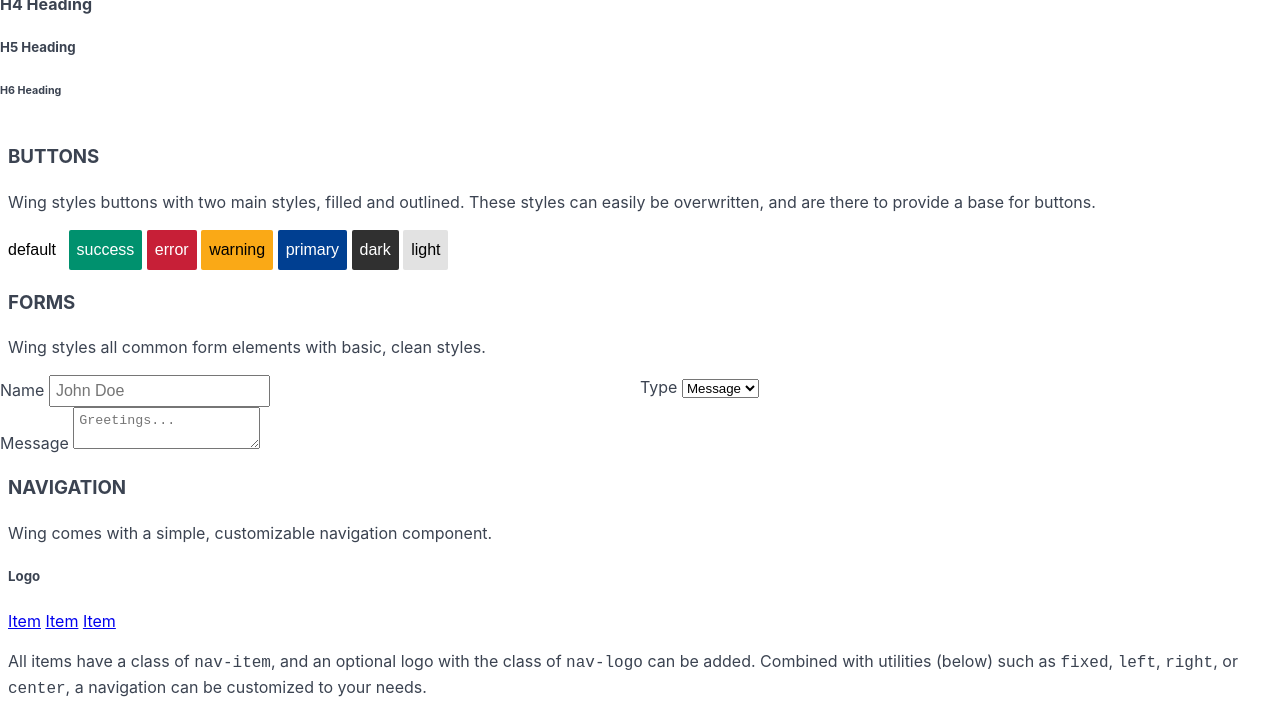
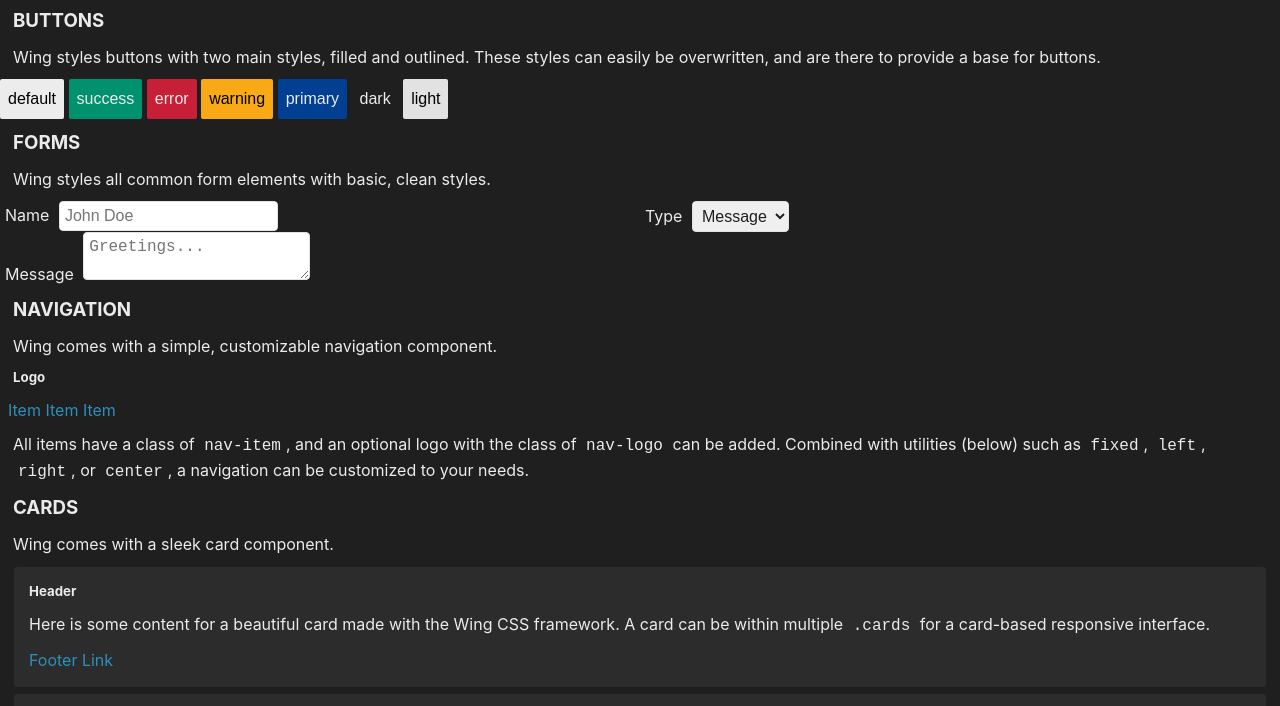
Before and after one commit to simone98dm/gruff-css, a website: page index.html in a window 1280 px wide. Shown: the part 425-1131 px from the top of the page. Drawn offline with Linux system fonts and the light colour scheme.

Commit message:
Fix vars references, improve dark mode, add typography

```diff
--- a/index.html
+++ b/index.html
@@ -7,7 +7,7 @@
     <title>Document</title>
     <link rel="stylesheet" href="dist/gruff.css" />
   </head>
-  <body>
+  <body class="dark">
     <div class="container">
       <div>
         <h3 class="header">GUIDE</h3>
--- a/src/base.scss
+++ b/src/base.scss
@@ -1,9 +1,10 @@
 @import "config";
+@import "margin";
 @import "card";
 @import "shadow";
-@import "margin";
 @import "input";
 @import "button";
+@import "typography";
 
 * {
   box-sizing: border-box;
@@ -13,15 +14,14 @@ html {
   font-family: sans-serif;
   -webkit-text-size-adjust: 100%;
   -ms-text-size-adjust: 100%;
-  box-sizing: border-box;
   font-size: 20px;
   line-height: 1.5;
   -webkit-tap-highlight-color: transparent;
 }
 body {
   margin: 0;
-  background: #fff;
-  color: #3b4351;
+  background: $white;
+  color: $textDark;
   font-family: -apple-system, system-ui, BlinkMacSystemFont, "Segoe UI", Roboto,
     "Helvetica Neue", sans-serif;
   font-size: 0.8rem;
@@ -40,3 +40,7 @@ figure,
 main {
   display: block;
 }
+
+.dark {
+  background-color: $dark;
+}
--- a/src/button.scss
+++ b/src/button.scss
@@ -7,7 +7,8 @@ button {
   -webkit-appearance: none;
   -moz-appearance: none;
   appearance: none;
-  background: #fff;
+  background: $dirtyWhite;
+  color: $textDark;
   border-radius: 0.1rem;
   cursor: pointer;
   display: inline-block;
@@ -36,25 +37,23 @@ button:disabled {
 }
 button.success {
   background-color: $green;
-  color: $white;
+  color:$textLight
 }
 button.error {
   background-color: $red;
-  color: $white;
+  color:$textLight
 }
 button.warning {
   background-color: $orange;
-  color: $black;
 }
 button.primary {
   background-color: $deepblue;
-  color: $white;
+  color:$textLight
 }
 button.light {
   background-color: $grey;
-  color: $textDark;
 }
 button.dark {
   background-color: $dark;
-  color: $textLight;
+  color:$textLight
 }
--- a/src/card.scss
+++ b/src/card.scss
@@ -1,14 +1,20 @@
 @import "config";
+$cardDark: #2c2c2c;
 
 .card {
-    border: 1px solid $grey;
-    padding: $baseUnit $doubleUnit;
-    color: $textDark;
-    background-color: $white;
-    margin: $baseUnit;
+  border: 1px solid $grey;
+  padding: $baseUnit $doubleUnit;
+  color: $textDark;
+  background-color: $white;
+  margin: $baseUnit;
+  border-radius: $commonBorderRadius;
 }
 
-.card.dark {
-    color: $textLight;
-    background-color: $dark;
+.dark .card {
+  background-color: $cardDark;
+  border: 1px solid $dark;
+  border-radius: $commonBorderRadius;
+  a {
+    color: $lightblue;
+  }
 }
--- a/src/config.scss
+++ b/src/config.scss
@@ -1,18 +1,19 @@
 // define colors
-$textDark: #000;
-$textLight: #fff;
+$textDark: rgb(0, 0, 0);
+$textLight: rgb(235, 235, 235);
 
-$white: #fff;
-$black: #000;
-$dark: #303030;
+$white: rgb(255, 255, 255);
+$black: rgb(0, 0, 0);
+$dark: #1f1f1f;
 $pink: #eb4b98;
 $deepblue: #003f91;
-$lightblue: #61a5c2;
+$lightblue: #2d90bb;
 $green: #00916e;
 $orange: #faa916;
 $red: #c71f37;
 $deepred: #85182a;
 $grey: #e2e2e2;
+
 
 $primaryColor: $deepblue;
 $secondaryColor: $lightblue;
@@ -24,3 +25,4 @@ $dirtyWhite: #ececec;
 $halfUnit: 0.1rem;
 $baseUnit: 0.25rem;
 $doubleUnit: 0.5rem;
+$commonBorderRadius: .2rem
--- a/src/input.scss
+++ b/src/input.scss
@@ -3,12 +3,28 @@
 input {
   padding: $baseUnit;
   font-size: 100%;
-}
-
-input:active {
-  border-color: $lightblue;
+  color: $dark;
+  border: 1px solid $grey;
+  border-radius: $commonBorderRadius;
 }
 
 textarea {
   padding: $baseUnit;
+  font-size: 100%;
+  color: $dark;
+  border: 1px solid $grey;
+  border-radius: $commonBorderRadius;
 }
+
+select {
+  padding: $baseUnit;
+  font-size: 100%;
+  color: $dark;
+  border: 1px solid $grey;
+  border-radius: $commonBorderRadius;
+}
+
+select option {
+  padding: $baseUnit;
+  color: $dark;
+}
--- /dev/null
+++ b/src/typography.scss
@@ -0,0 +1,38 @@
+@import "config";
+
+h1,
+h2,
+h3,
+h4,
+h5,
+h6,
+p,
+span,
+code,
+label {
+  margin: $doubleUnit $baseUnit;
+  color: $textDark;
+}
+a {
+  color: $deepblue;
+  text-decoration: none;
+}
+
+.dark {
+  h1,
+  h2,
+  h3,
+  h4,
+  h5,
+  h6,
+  p,
+  span,
+  code,
+  label {
+    color: $textLight;
+  }
+
+  a {
+    color: $lightblue;
+  }
+}
```
Also changed, not shown: dist/gruff.css, 1 other file.
